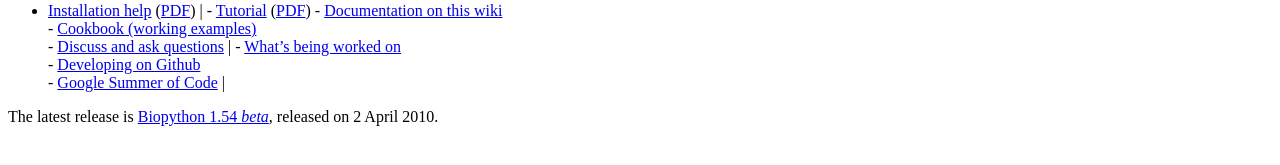
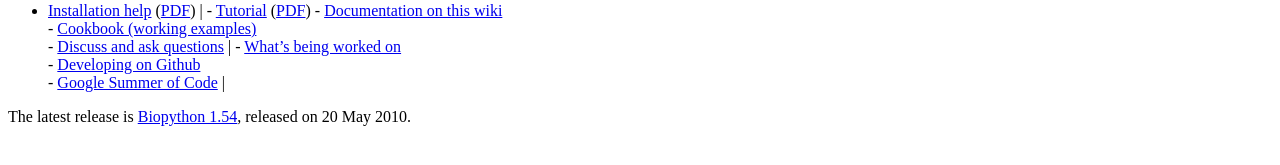
Before and after one commit to biopython/biopython.github.io, a Jekyll site: the page built from wiki/Biopython.md, in a window 1280 px wide. Shown: the part 417-582 px from the top of the page. Built offline with Jekyll 4.4.1, drawn with Linux system fonts in a browser that asks for light colours.

Commit message:
Biopython 1.54

```diff
--- a/wiki/Biopython.md
+++ b/wiki/Biopython.md
@@ -37,5 +37,5 @@ the libraries and tools.
                                                                                                                                                                                                                                                                                             -   [ Developing on Github ](GitUsage "wikilink")
                                                                                                                                                                                                                                                                                             -   [Google Summer of Code](Google_Summer_of_Code "wikilink")  |
 
-The latest release is [Biopython 1.54 *beta*](Download "wikilink"),
-released on 2 April 2010.
+The latest release is [Biopython 1.54](Download "wikilink"), released on
+20 May 2010.
```
Also changed, not shown: 1 other file.
